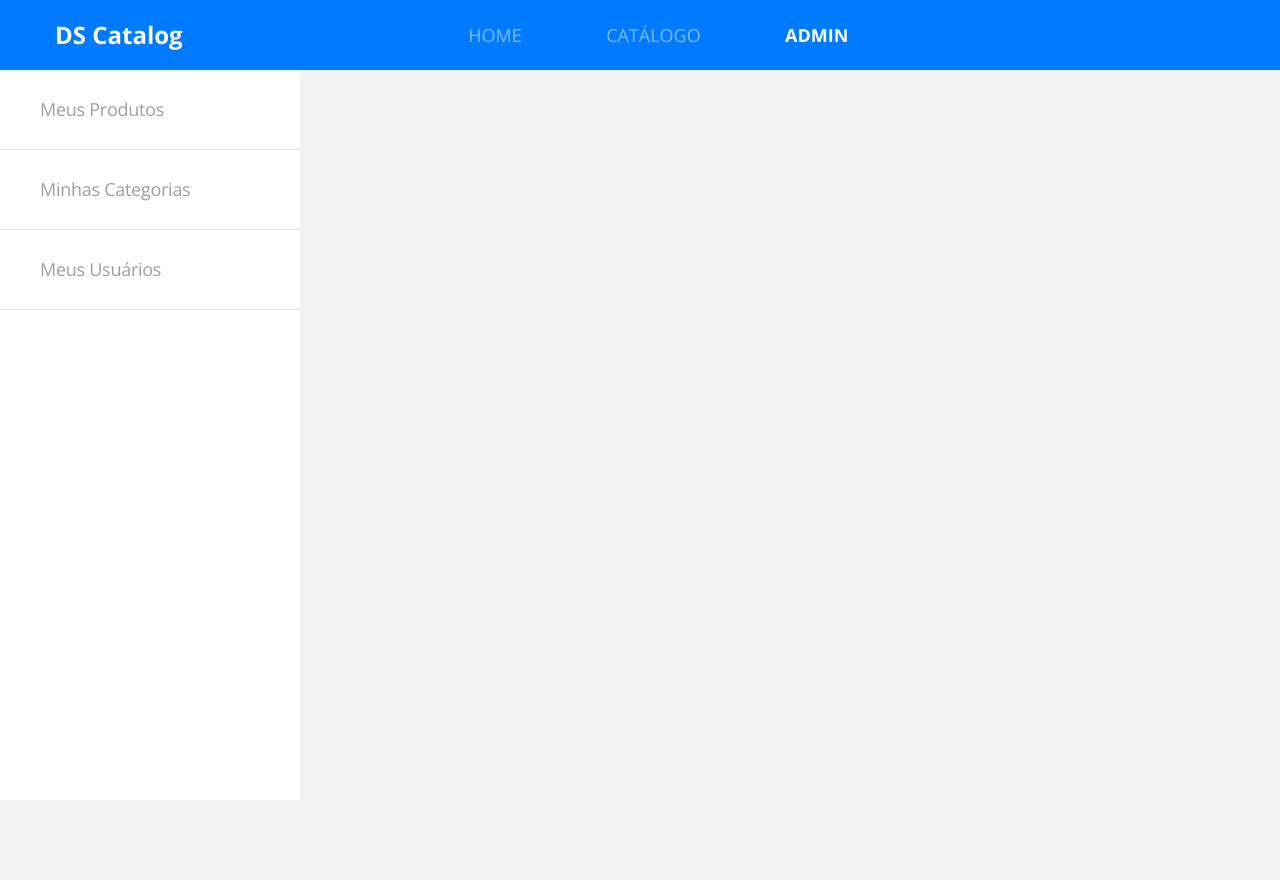
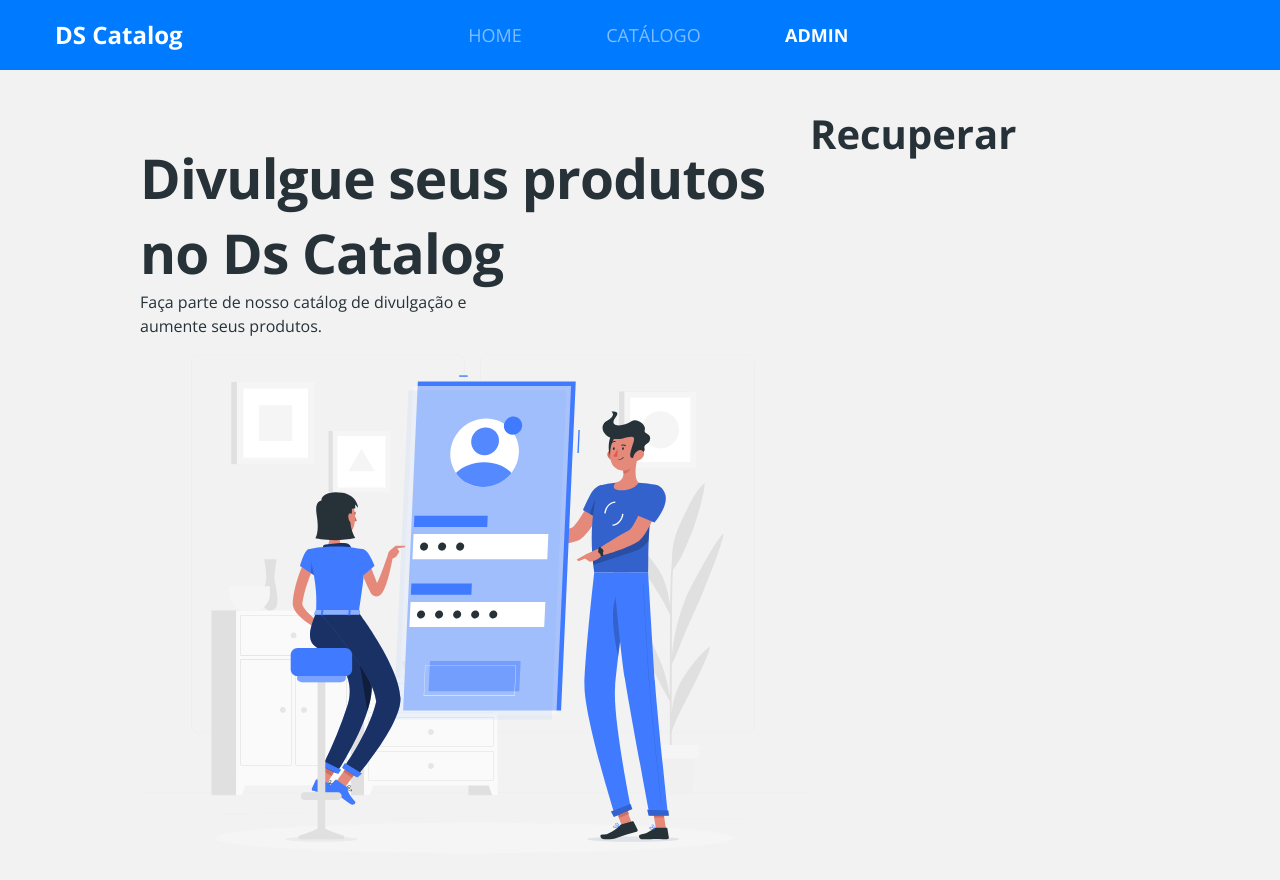
Before and after one commit to pierreEnoc/ds-catalog-web, a React (Create React App) app: page /admin/auth/recover in a window 1280 px wide. Shown: the top 880 px of the page. Before the commit the page ends 800 px from the top, so only its background shows below. Built offline with nearby package versions, Linux system fonts and the light colour scheme.

Commit message:
:sparkles:creating route structure of the authentication flow

```diff
--- a/src/Routes.tsx
+++ b/src/Routes.tsx
@@ -5,6 +5,7 @@ import Catalog from './pages/Catalog'
 import Admin from './pages/Admin';
 import Navbar from './core/components/Navbar';
 import ProductDetails from './core/components/ProductDetails';
+import Auth from './pages/Auth';
 
 const Routes = () => (
     <BrowserRouter>
@@ -19,6 +20,10 @@ const Routes = () => (
             <Route path="/products/:productId">
                 <ProductDetails />
             </Route>
+            <Redirect from ="/admin/auth" to="/admin/auth/login" exact />
+            <Route path="/admin/auth">
+                <Auth />
+            </Route>
             <Redirect from ="/admin" to="/admin/products" exact/>
             <Route path="/admin">
                 <Admin />
--- a/src/pages/Admin/index.tsx
+++ b/src/pages/Admin/index.tsx
@@ -14,11 +14,9 @@ const Admin = () => (
                 </Route>
                 <Route path="/admin/categories">
                     <h1>Categories</h1>
-
                 </Route>
-                <Route path="/admin/contentt">
+                <Route path="/admin/users">
                     <h1>Users</h1>
-
                 </Route>
             </Switch>
        </div>
--- /dev/null
+++ b/src/pages/Auth/index.tsx
@@ -0,0 +1,35 @@
+import React from 'react';
+import { ReactComponent as AuthImage } from 'core/assets/images/auth.svg';
+import { Route, Switch } from 'react-router-dom';
+import './styles.scss';
+
+const Auth = () => (
+
+    <div className="auth-container">
+        <div className="auth-info">
+            <h1 className="auth-info-title">
+                Divulgue seus produtos<br /> no Ds Catalog
+            </h1>
+            <p className="auth-subtile">
+                Faça parte de nosso catálog de divulgação e<br /> aumente seus produtos.
+            </p>
+            <AuthImage />
+        </div>
+        <div className="auth-content">
+            <Switch>
+                <Route path="/admin/auth/login">
+                    <h1>Login</h1>
+                </Route>
+                <Route path="/admin/auth/register">
+                    <h1>Cadastro</h1>
+                </Route>
+                <Route path="/admin/auth/recover">
+                    <h1>Recuperar</h1>
+                </Route>
+            </Switch>
+        </div>
+
+    </div>
+);
+
+export default Auth;
--- /dev/null
+++ b/src/pages/Auth/styles.scss
@@ -0,0 +1,21 @@
+.auth-container {
+    display: flex;
+    padding: 40px 40px 100px 140px;
+}
+
+.auth-info-title {
+    font-size: 55px;
+    line-height: 75px;
+    letter-spacing: -0.015em;
+    color: #263238;
+    margin-top: 30px;
+}
+
+.auth-info-subtitle {
+    margin-top: 25px;
+    margin-bottom: 15px;
+    font-size: 24px;
+    line-height: 33px;
+    letter-spacing: -0.015em;
+    color: #9e9e9e;
+}
```
Also changed, not shown: src/core/assets/images/auth.svg (added).
